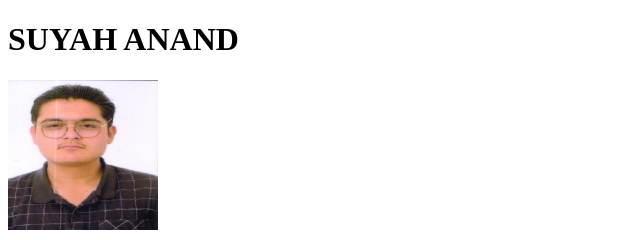
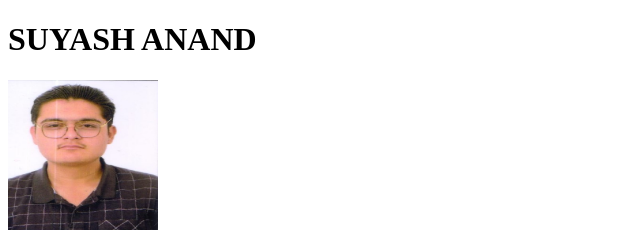
Before and after one commit to Vortex-Pychan/Online-Resume, a plain HTML site: page index.html in a window 1280 px wide. Shown: the top 240 px of the page, 0-640 px from the left. Drawn offline with Linux system fonts and the light colour scheme.

Commit message:
Update index.html

```diff
--- a/index.html
+++ b/index.html
@@ -6,7 +6,7 @@
     <title>My Resume</title>
 </head>
 <body>
-    <h1>SUYAH ANAND</h1>
+    <h1>SUYASH ANAND</h1>
     <img src="./assets/images/Suyash.jpg" height="150" width="150" alt="Suyash's image" />
     <hr />
     <br/>
```
